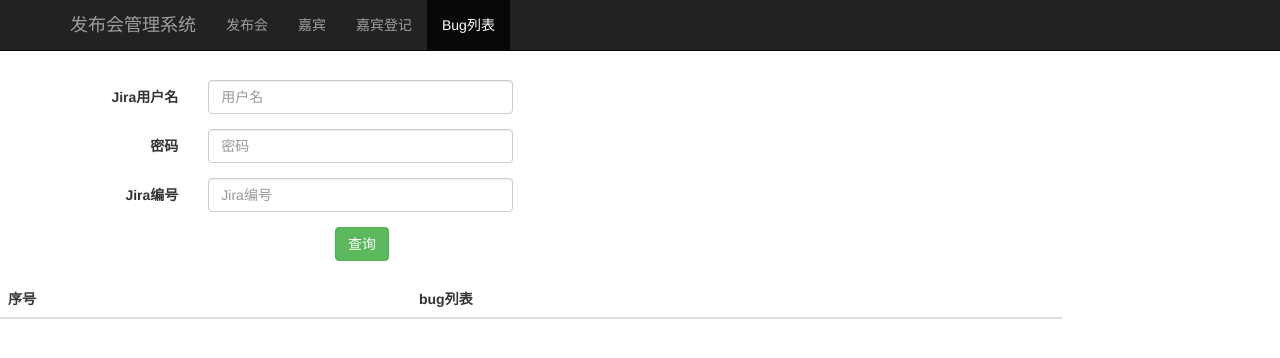
After one commit to yinxunjiang/Django, a Django app: page /jira/ in a window 1280 px wide. The commit adds this page. Shown: the top 358 px of the page. Run offline with Django 3.2, Linux system fonts and the light colour scheme; lists and menus that the app fills with data are empty; some libraries are stand-ins or nearby versions.

Commit message:
发布会管理更新

```diff
--- a/TestProject1/Apply1/templates/event_manage.html
+++ b/TestProject1/Apply1/templates/event_manage.html
@@ -19,6 +19,7 @@
                     <li class="active"><a href="#">发布会</a></li>
                     <li><a href="/guest_manage/">嘉宾</a></li>
                     <li><a href="/guest/add/">嘉宾登记</a></li>
+                    <li><a href="/jira/">Bug列表</a></li>
                 </ul>
                 <ul class="nav navbar-nav navbar-right">
                     <li><a href="#">{{user}}</a></li>
--- /dev/null
+++ b/TestProject1/Apply1/templates/jira.html
@@ -0,0 +1,76 @@
+<!DOCTYPE html>
+<html lang="en">
+<head>
+    {% load bootstrap3 %}
+    {% bootstrap_css %}
+    {% bootstrap_javascript %}
+    <meta charset="UTF-8">
+    <title>发布会管理系统</title>
+</head>
+<body >
+    <!--导航栏-->
+    <nav class="navbar navbar-inverse navbar-fixed-top">
+        <div class="container">
+            <div class="navbar-header">
+                <a class="navbar-brand" href="/event_manage/">发布会管理系统</a>
+            </div>
+            <div id="navbar" class="collapse navbar-collapse">
+                <ul class="nav navbar-nav">
+                    <li ><a href="/event_manage/">发布会</a></li>
+                    <li ><a href="/guest_manage/">嘉宾</a></li>
+                    <li ><a href="/guest/add/">嘉宾登记</a></li>
+                    <li class="active"><a href="#">Bug列表</a></li>
+                </ul>
+            </div>
+        </div>
+    </nav>
+    <!--查询表单-->
+    <div class="row" style="padding-top: 80px" >
+            <form role="form" class="form-horizontal" method="post" action="">
+                <div class="form-group jira-name" >
+                    <label class="col-sm-2 control-label" for="id_name">Jira用户名</label>
+                    <div class="col-sm-3">
+                        <input name="jiraname" type="text" placeholder="用户名" class="form-control">
+                    </div>
+                </div>
+                <div class="form-group jira-password">
+                    <label class="col-sm-2 control-label" for="id_password">密码</label>
+                    <div class="col-sm-3">
+                        <input name="jirapassword" type="password" placeholder="密码" class="form-control">
+                    </div>
+                </div>
+                <div class="form-group jiraid">
+                    <label class="col-sm-2 control-label" for="id_jira">Jira编号</label>
+                    <div class="col-sm-3">
+                        <input name="jiraid" type="text" placeholder="Jira编号" class="form-control">
+                    </div>
+                </div>
+                <div class="col-sm-10" style="padding-left: 350px">
+                    <button type="submit" class="btn btn-success" >查询</button>
+                </div>
+                {% csrf_token %}
+            </form>
+    </div>
+<!--bug列表-->
+    <div class="row" style="padding-top: 20px;">
+        <div class="col-md-10">
+            <table class="table table-striped">
+                <thead>
+                    <tr style="text-align: center">
+                        <th>序号</th>
+                        <th>bug列表</th>
+                    </tr>
+                </thead>
+                <tbody>
+                {% for bug in bugs %}
+                    <tr style="text-align: left">
+                        <td>{{forloop.counter}}</td>
+                        <td>{{bug}}</td>
+                    </tr>
+                {% endfor %}
+                </tbody>
+            </table>
+        </div>
+    </div>
+</body>
+</html>
--- a/TestProject1/Apply1/views.py
+++ b/TestProject1/Apply1/views.py
@@ -7,6 +7,8 @@ from Apply1.models import Event,Guest #导入模型文件中的模型类
 from django.db.models import Q,F
 from django.core.paginator import Paginator,EmptyPage,PageNotAnInteger
 from datetime import datetime
+import requests,re
+
 def index(request):
     return render(request,"index.html")
 
@@ -139,6 +141,28 @@ def add_guest(request):
             return render(request, "add_guest.html", {"events": event_list,"hint":"用户已登记此发布会","flag":"red"})
         else:
             Guest.objects.create(event_id=selected,realname=realname,phone=phone,email=email,sign=sign)
-            return render(request, "add_guest.html", {"events": event_list, "hint": "用户登记成功","flag":"greenyellow"})
+            return render(request, "add_guest.html", {"events": event_list, "hint": "用户登记成功","flag":"green"})
     else:
         return render(request,"add_guest.html",{"events":event_list})
+
+
+#获取bug列表
+def jira(request):
+    if request.method == "POST":
+        jira_name = request.POST.get("jiraname","")
+        jira_password=request.POST.get("jirapassword","")
+        # jd_user = auth.authenticate(username=jira_name, password=jira_password)  # 获取登录信息
+        # request.session["jd_user"] = jira_name
+        jira_id=request.POST.get("jiraid","")
+        payload = {}
+        payload["os_username"] = jira_name
+        payload["os_password"] = jira_password
+        jira_id =jira_id
+        result = requests.post("http://jira.jd.com/rest/gadget/1.0/login", data=payload)
+        cookies = result.cookies
+        result = requests.post("http://jira.jd.com/browse/{jiraid}".format(jiraid=jira_id), cookies=cookies)
+        bug_list = re.findall(r"<span title=\"(NEWPOPV.*?)\">", str(result.content, encoding="utf-8"))
+        return render(request, "jira.html", {"bugs":bug_list})
+    else:
+        bug_list=[]
+        return render(request, "jira.html", {"bugs":bug_list})
--- a/TestProject1/TestProject1/urls.py
+++ b/TestProject1/TestProject1/urls.py
@@ -33,4 +33,5 @@ urlpatterns = [
     re_path('sign_index_action/(?P<eid>[0-9]+)',views.sign_index_action),
     path('logout/',views.logout),
     path('guest/add/',views.add_guest),
+    path('jira/',views.jira),
 ]
```
Also changed, not shown: TestProject1/test1.py (+16 -1 lines).
